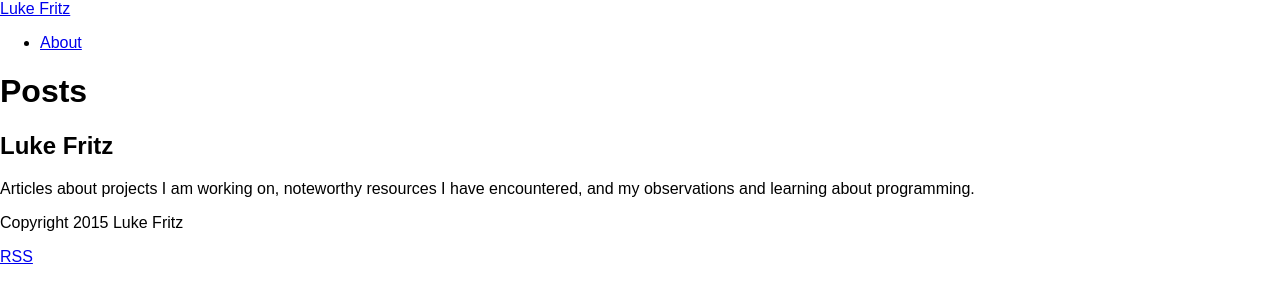
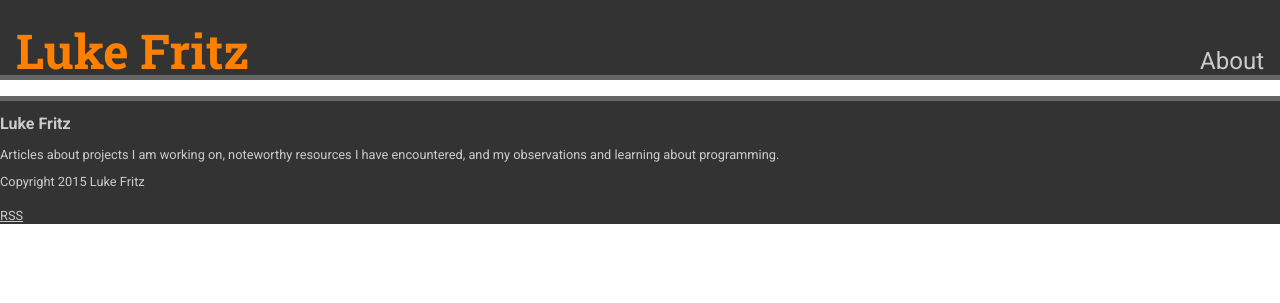
Before and after one commit to ldfritz/tech-blog, a Jekyll site: the page built from index.html, in a window 1280 px wide. Shown: the top 303 px of the page. Built offline with Jekyll 4.4.1, drawn with Linux system fonts in a browser that asks for light colours.

Commit message:
Various style and layout updates.
  Add some initial, basic formatting, so that at least the site won't
just have default styling for everything.
  Put my Google Analytics code back in.
  Add some basic Roboto fonts.
  Add some basic (too dark) gray and orange.
  Create a basic page header.

```diff
--- a/_config.yml
+++ b/_config.yml
@@ -15,3 +15,4 @@ defaults:
       type: "posts"
     values:
       layout: "post"
+      author: "Luke Fritz"
--- a/_layouts/default.html
+++ b/_layouts/default.html
@@ -3,7 +3,9 @@
   {% include head.html %}
   <body>
     {% include header.html %}
-    {{ content }}
+    <div class="content">
+      {{ content }}
+    </div>
     {% include footer.html %}
   </body>
 </html>
--- /dev/null
+++ b/_sass/_base.scss
@@ -0,0 +1,14 @@
+@import "normalize";
+@import url(https://fonts.googleapis.com/css?family=Roboto+Slab:400,700|Roboto+Mono:400,500|Roboto:400,400italic,700italic,700);
+
+* {
+  box-sizing: border-box;
+}
+
+body {
+  font-family: 'Roboto', sans-serif;
+}
+
+/* font-family: 'Roboto Slab', serif; */
+/* font-family: 'Roboto', sans-serif; */
+/* font-family: 'Roboto Mono', monospace; */
--- /dev/null
+++ b/_sass/_l-content.scss
@@ -0,0 +1,4 @@
+.content {
+  width: 90%;
+  margin: 0 auto;
+}
--- /dev/null
+++ b/_sass/_l-post-list.scss
@@ -0,0 +1,9 @@
+.post-list {
+}
+
+.post-list__list {
+  padding: 0;
+}
+
+.post-list__item-title > a {
+}
--- /dev/null
+++ b/_sass/_l-post.scss
@@ -0,0 +1,13 @@
+.post {
+}
+
+.post-header {
+}
+
+.post-header__img {
+  max-width: 100%;
+}
+
+.post-content img {
+  max-width: 80%;
+}
--- /dev/null
+++ b/_sass/_l-site-footer.scss
@@ -0,0 +1,16 @@
+.site-footer {
+  min-height: 3em;
+  width: 100%;
+}
+
+.site-footer__title {
+}
+
+.site-footer__desc {
+}
+
+.site-footer__copyright {
+}
+
+.site-footer__rss {
+}
--- /dev/null
+++ b/_sass/_l-site-header.scss
@@ -0,0 +1,35 @@
+.site-header {
+  min-height: 5em;
+  position: relative;
+  width: 100%;
+}
+
+.site-header__title {
+  bottom: 0;
+  left: 0;
+  padding: 0 0 0 16px;
+  position: absolute;
+}
+
+.site-nav {
+  bottom: 0;
+  padding: 0 16px 0 0;
+  position: absolute;
+  right: 0;
+}
+
+.site-nav__list {
+  margin: 0;
+}
+
+.site-nav__item {
+  display: inline-block;
+}
+
+.site-nav__item:hover {
+}
+
+.site-nav__link {
+  color: lighten($base-color, 80%);
+  text-decoration: none;
+}
--- /dev/null
+++ b/_sass/_layout.scss
@@ -0,0 +1,9 @@
+body {
+  width: 100%;
+}
+
+@import "l-site-header";
+@import "l-content";
+@import "l-site-footer";
+@import "l-post";
+@import "l-post-list";
--- /dev/null
+++ b/_sass/_m-content.scss
@@ -0,0 +1,2 @@
+.content {
+}
--- /dev/null
+++ b/_sass/_m-post-list.scss
@@ -0,0 +1,15 @@
+.post-list {
+}
+
+.post-list__list {
+  list-style: none;
+}
+
+.post-list__item-link {
+  text-decoration: none;
+  color: lighten($base-color, 20%);
+}
+
+.post-list__item-link:visited {
+  color: lighten($bold-color, 10%);
+}
--- /dev/null
+++ b/_sass/_m-post.scss
@@ -0,0 +1,5 @@
+.post code {
+  font-family: 'Roboto Mono', monospace;
+  font-weight: 500;
+  background-color: lighten($base-color, 95%);
+}
--- /dev/null
+++ b/_sass/_m-site-footer.scss
@@ -0,0 +1,22 @@
+.site-footer {
+  background-color: lighten($base-color, 20%);
+  border-top: 5px solid lighten($base-color, 40%);
+  color: lighten($base-color, 80%);
+}
+
+.site-footer__title {
+  font-size: 1em;
+}
+
+.site-footer__desc {
+  font-size: 0.8em;
+}
+
+.site-footer__copyright {
+  font-size: 0.8em;
+}
+
+.site-footer__rss a {
+  color: lighten($base-color, 80%);
+  font-size: 0.8em;
+}
--- /dev/null
+++ b/_sass/_m-site-header.scss
@@ -0,0 +1,32 @@
+.site-header {
+  background-color: lighten($base-color, 20%);
+  border-bottom: 5px solid lighten($base-color, 40%);
+}
+
+.site-header__title {
+  color: $bold-color;
+  font-family: 'Roboto Slab', serif;
+  font-size: 3em;
+  font-weight: 700;
+  line-height: 1em;
+  text-decoration: none;
+}
+
+.site-nav {
+}
+
+.site-nav__list {
+  list-style: none;
+}
+
+.site-nav__item {
+  font-size: 1.5em;
+}
+
+.site-nav__item:hover {
+}
+
+.site-nav__link {
+  color: lighten($base-color, 80%);
+  text-decoration: none;
+}
--- /dev/null
+++ b/_sass/_modules.scss
@@ -0,0 +1,5 @@
+@import "m-site-header";
+@import "m-site-footer";
+@import "m-post-list";
+@import "m-post";
+@import "m-content";
--- a/css/main.scss
+++ b/css/main.scss
@@ -2,6 +2,9 @@
 ---
 @charset "utf-8";
 
-@import
-  "normalize"
-;
+$base-color: rgb(0, 0, 0);
+$bold-color: rgb(255, 128, 0);
+
+@import "base";
+@import "layout";
+@import "modules";
--- a/index.html
+++ b/index.html
@@ -2,14 +2,13 @@
 layout: default
 ---
 <section class="post-list">
-  <h1 class="post-list__title">Posts</h1>
   <ul class="post-list__list">
     {% for post in site.posts %}
       <li class="post-list__item">
-        <h2>
-          <a class="post-link" href="{{ post.url | prepend: site.baseurl }}">{{ post.title }}</a>
+        <h2 class="post-list__item-title">
+          <a class="post-list__item-link" href="{{ post.url | prepend: site.baseurl }}">{{ post.title }}</a>
         </h2>
-        <span class="post-meta">{{ post.date | date: "%b %-d, %Y" }}</span>
+        <span class="post-list__item-meta">{{ post.date | date: "%b %-d, %Y" }}</span>
       </li>
     {% endfor %}
   </ul>
```
Also changed, not shown: _includes/head.html (+9 -0 lines), _layouts/post.html (+6 -2 lines).
